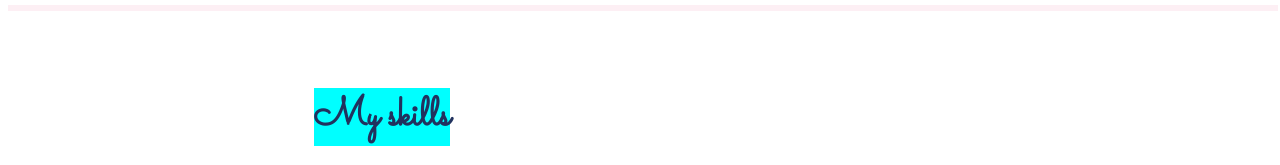
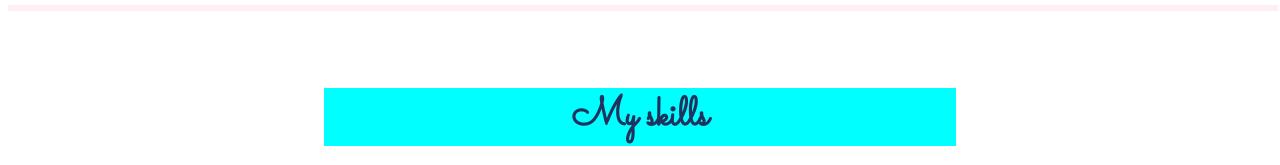
Before and after one commit to cheenu12/css-, a plain HTML site: page index.html in a window 1280 px wide. Shown: the part 1159-1324 px from the top of the page. Drawn offline with Linux system fonts and the light colour scheme.

Commit message:
Update style.css

```diff
--- a/css/style.css
+++ b/css/style.css
@@ -148,20 +148,16 @@ margin: auto;
 }
 .myskills
 {
-    position: absolute;
+
     margin-bottom: 50px;
     margin-top: 50px;
     margin-bottom: 20px;
-    right: 830px;
-    background-color: aqua;
+       background-color: aqua;
     font-family: 'Sacramento', cursive;
     font-size: 40px;
 
    }
-   .myskills:hover{
 
-       background-color: #FDEFF4;
-   }
 .div5{
     background-color: #EFFFFD;
     height: 100px;
```
